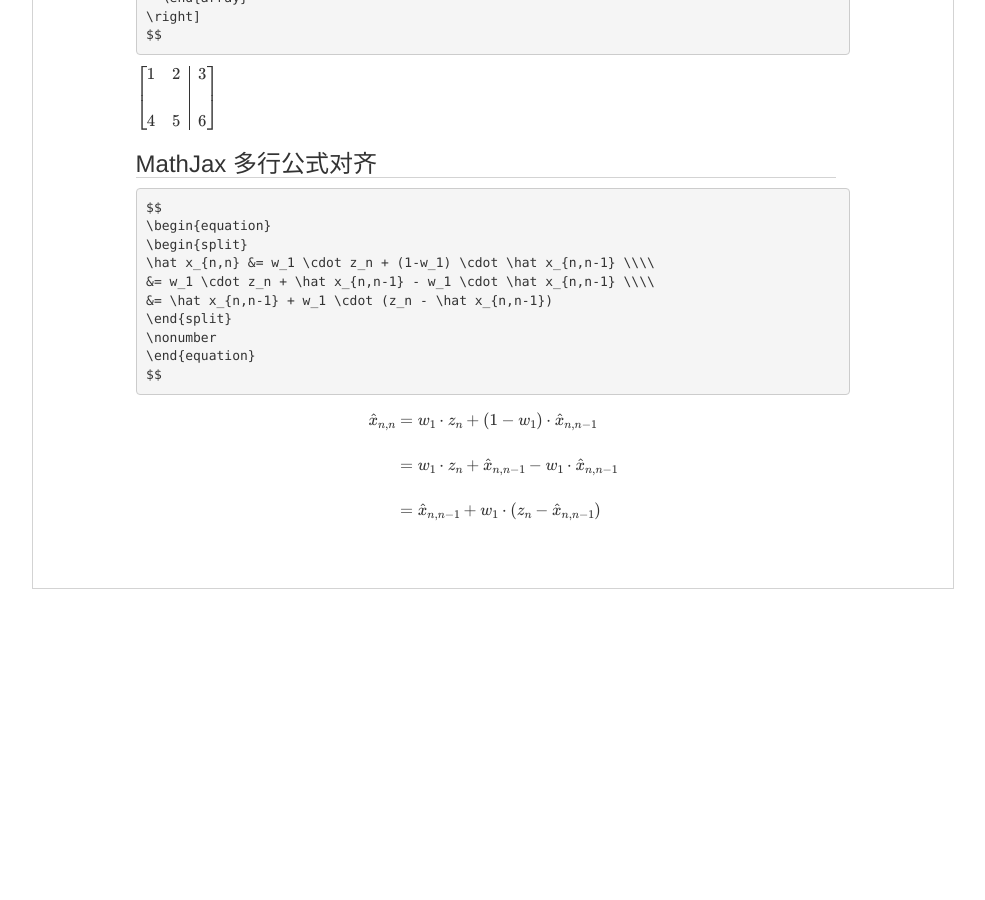
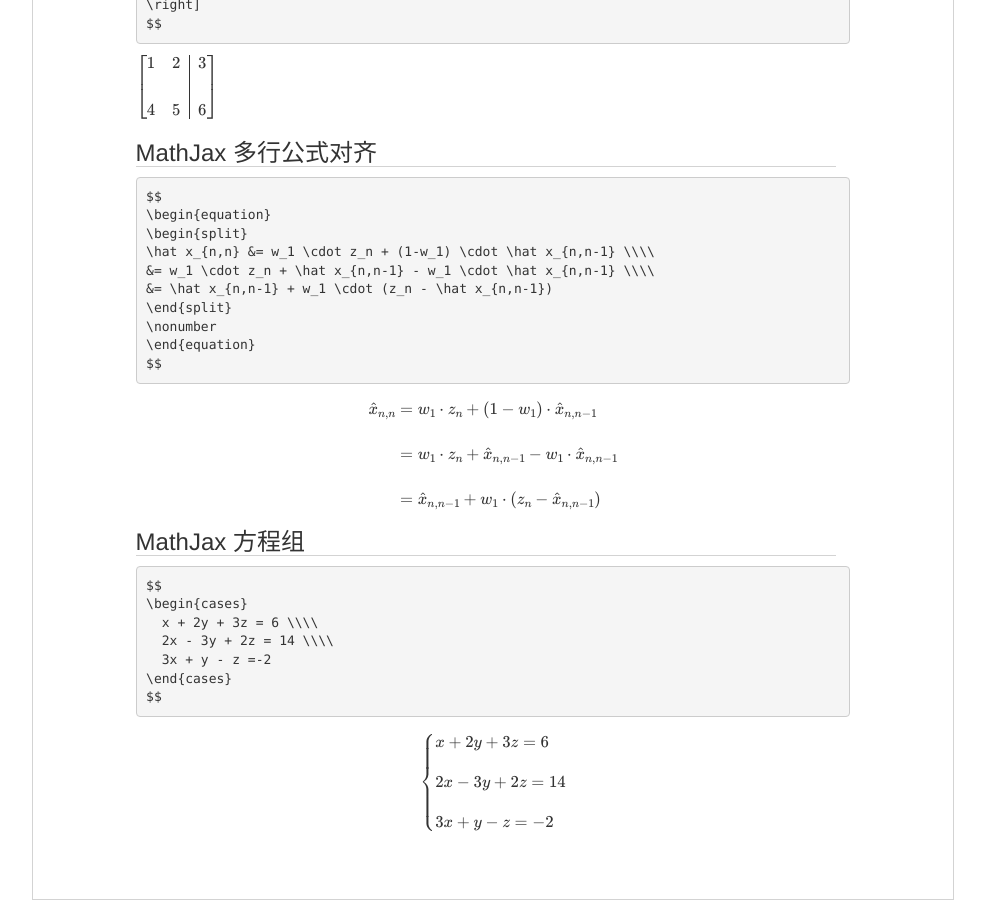
Before and after one commit to luli100/luli100.github.io, a Jekyll site: the page built from _posts/2023-11-01-mathjax.md, in a window 1280 px wide and 900 px high, scrolled down 1308 px. Shown: the whole window, without its empty margins (147-1132 px from the left). Built offline with Jekyll 4.4.1, drawn with Linux system fonts in a browser that asks for light colours; formulas are drawn with MathJax 3; before the commit the page ends 1897 px from its top, so only the background shows below that.

Commit message:
方程组

````diff
--- a/_posts/2023-11-01-mathjax.md
+++ b/_posts/2023-11-01-mathjax.md
@@ -37,7 +35,7 @@ A =
 \end{bmatrix}
 $$
 
-#### 矩阵运算
+### 矩阵运算
 
 ```
 $$
@@ -79,7 +77,7 @@ $$
 \end{bmatrix}
 $$
 
-#### 方括号竖线矩阵
+### 方括号竖线矩阵
 
 ```
 $$
@@ -126,3 +124,23 @@ $$
 \nonumber
 \end{equation}
 $$
+
+### MathJax 方程组
+
+```
+$$
+\begin{cases}
+  x + 2y + 3z = 6 \\\\
+  2x - 3y + 2z = 14 \\\\
+  3x + y - z =-2
+\end{cases}
+$$
+```
+
+$$
+\begin{cases}
+  x + 2y + 3z = 6 \\\\
+  2x - 3y + 2z = 14 \\\\
+  3x + y - z =-2
+\end{cases}
+$$
````
Also changed, not shown: other parts of _posts/2023-11-01-mathjax.md (+1 -3 lines).
